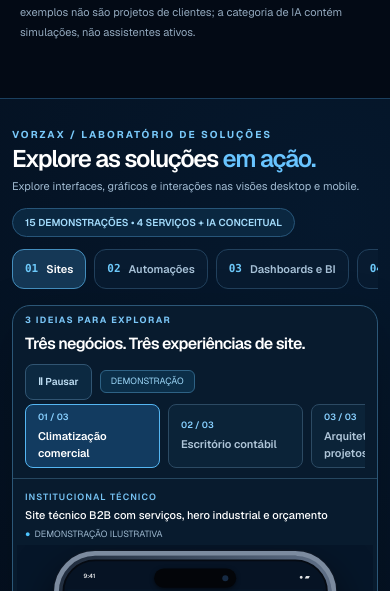
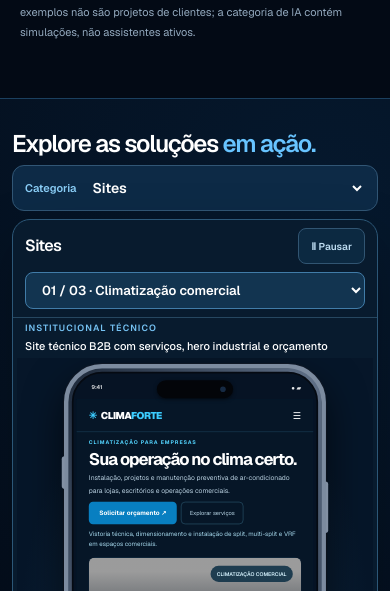
Before and after one commit to vorzax-tecnologia/vorzax-site, a Next.js app: page / in a window 390 px wide. Shown: the part 1906-2497 px from the top of the page. Built offline with nearby package versions, Linux system fonts and the light colour scheme; grey boxes are pictures that could not be loaded.

Commit message:
fix(laboratorio): reduzir chrome e menus mobile, aproximar as demos de tela cheia sem cortes

```diff
--- a/scripts/qa-laboratorio-visual.cjs
+++ b/scripts/qa-laboratorio-visual.cjs
@@ -59,13 +59,14 @@ fs.mkdirSync(output,{recursive:true});
    await page.getByRole("link",{name:"Ver demonstrações"}).click();
    await page.getByRole("button",{name:"Ⅱ Pausar"}).click();
    await page.getByRole("button",{name:"▯ Visão mobile"}).click();
-   const nav=page.getByRole("navigation",{name:"Categorias das demonstrações"});
-   const choices=page.getByRole("group",{name:"Escolher exemplo de solução"});
+   const nav=page.getByRole("combobox",{name:"Selecionar categoria das demonstrações"});
+   const choices=page.getByRole("combobox",{name:"Escolher demonstração"});
+   const keys=["sites","automacao","bi","sistemas","ia"];
    let standardScale=null, standardShell=null;
    for(let ci=0;ci<categories.length;ci++){
-    await nav.getByRole("button").nth(ci).click();
+    await nav.selectOption(keys[ci]);
     for(let vi=0;vi<3;vi++){
-     await choices.getByRole("button").nth(vi).click();
+     await choices.selectOption(String(vi));
      await page.waitForTimeout(220);
      const m=await page.evaluate(()=>{
       const frame=document.querySelector("[data-vx-stage-height]");
--- a/src/components/RichDemoScene.tsx
+++ b/src/components/RichDemoScene.tsx
@@ -34,7 +34,7 @@ export function RichDemoScene({
   const designWidth = mobile ? 456 : 1280;
   // All variants share the same design area. A taller variant may grow after
   // interaction, but the initial scale never varies between examples.
-  const designHeight = mobile ? 960 : 640;
+  const designHeight = mobile ? 960 : 560;
   const [metrics, setMetrics] = useState({
     viewportWidth: 0,
     viewportHeight: 0,
--- a/src/components/TechnologyInMotion.tsx
+++ b/src/components/TechnologyInMotion.tsx
@@ -45,7 +45,7 @@ export function TechnologyInMotion() {
      const available=height-chrome-anchorOffset-8;
      const ideal=device==="mobile" ? frame.clientWidth*988/468 : frame.clientWidth*680/1280;
      // On small screens the page can scroll; the preview itself always fits.
-     const fitted=window.innerWidth>=1024 ? Math.min(ideal,Math.max(320,available)) : Math.min(ideal,height*0.72);
+     const fitted=window.innerWidth>=1024 ? Math.min(ideal,Math.max(320,available)) : Math.min(ideal,height*0.67);
      setDesktopStageHeight(previous=>previous!==null&&Math.abs(previous-fitted)<1?previous:fitted);
    };
    const schedule=()=>{cancelAnimationFrame(raf);raf=requestAnimationFrame(measure);};
@@ -103,38 +103,40 @@ export function TechnologyInMotion() {
   window.addEventListener("keydown",dismiss);
   return()=>{document.body.style.overflow=previous;window.removeEventListener("keydown",dismiss);trigger?.focus();};
  },[expanded]);
- return <section ref={sectionRef} id="tecnologia-em-acao" aria-labelledby="vx-showcase-title" style={{scrollMarginTop: "72px"}} className="relative scroll-mt-16 lg:scroll-mt-0 border-y border-[#1b405f] bg-[#040e1c] py-7 sm:py-8 lg:py-4">
+ return <section ref={sectionRef} id="tecnologia-em-acao" aria-labelledby="vx-showcase-title" style={{scrollMarginTop: "0px"}} className="relative scroll-mt-16 lg:scroll-mt-0 border-y border-[#1b405f] bg-[#040e1c] py-7 sm:py-8 lg:py-4">
   <div className="pointer-events-none absolute inset-0 bg-[radial-gradient(circle_at_85%_10%,rgba(14,98,170,.12),transparent_58%)]" aria-hidden="true"/>
   <div className="relative mx-auto w-full max-w-[1680px] px-3 sm:px-5 lg:px-6 xl:px-8">
-   <div className="flex flex-wrap items-center justify-between gap-3">
+   <div className="flex flex-wrap items-center justify-between gap-2">
     <div className="min-w-0">
-      <p className="text-[10px] font-bold uppercase tracking-[.2em] text-[#79c9fa]">VORZAX / LABORATÓRIO DE SOLUÇÕES</p>
+      <p className="hidden text-[10px] font-bold uppercase tracking-[.2em] text-[#79c9fa] sm:block">VORZAX / LABORATÓRIO DE SOLUÇÕES</p>
       <h2 id="vx-showcase-title" className="mt-1 text-[clamp(1.5rem,2.4vw,2.35rem)] font-semibold leading-[1.1] tracking-[-.05em] text-white">Explore as soluções <span className="text-[#68c4ff]">em ação.</span></h2>
-      <p className="mt-1 text-[11px] leading-5 text-[#a1bbd2]">Explore interfaces, gráficos e interações nas visões desktop e mobile.</p>
+      <p className="mt-1 hidden text-[11px] leading-5 text-[#a1bbd2] lg:block">Explore interfaces, gráficos e interações nas visões desktop e mobile.</p>
     </div>
-    <span className="w-fit shrink-0 rounded-full border border-[#275579] bg-[#0a2740] px-3 py-1.5 text-[10px] font-semibold text-[#a3dbfb]">15 DEMONSTRAÇÕES • 4 SERVIÇOS + IA CONCEITUAL</span>
+    <span className="hidden w-fit shrink-0 rounded-full border border-[#275579] bg-[#0a2740] px-3 py-1.5 text-[10px] font-semibold text-[#a3dbfb] lg:inline-flex">15 DEMONSTRAÇÕES • 4 SERVIÇOS + IA CONCEITUAL</span>
    </div>
-   <div data-vx-lab-grid className="mt-3 grid gap-3 lg:mt-2 lg:grid-cols-[min(13vw,180px)_minmax(0,1fr)]">
-    <nav aria-label="Categorias das demonstrações" className="flex gap-2 overflow-x-auto pb-1 lg:flex-col lg:overflow-visible lg:pb-0">
+   <div className="mt-2 lg:hidden"><label className="flex items-center gap-3 rounded-xl border border-[#315675] bg-[#0d2a46] px-3 py-2"><span className="shrink-0 text-[11px] font-semibold text-[#8acdf6]">Categoria</span><select aria-label="Selecionar categoria das demonstrações" value={active} onChange={event=>select(event.target.value as Chapter)} className="min-w-0 flex-1 bg-transparent py-1 text-sm font-semibold text-white outline-none">{categories.map(c=><option key={c.id} value={c.id} className="bg-[#08233c]">{c.label}</option>)}</select></label></div>
+   <div data-vx-lab-grid className="mt-2 grid gap-3 lg:mt-2 lg:grid-cols-[min(13vw,180px)_minmax(0,1fr)]">
+    <nav aria-label="Categorias das demonstrações" className="hidden gap-2 lg:flex lg:flex-col">
       {categories.map(c=><button key={c.id} type="button" aria-pressed={active===c.id} onClick={()=>select(c.id)} className={`flex min-h-10 shrink-0 items-center gap-2 rounded-xl border px-3 py-2 text-left text-[11px] font-semibold transition-colors lg:w-full lg:py-3 ${active===c.id?"border-[#448ebd] bg-[#153856] text-white":"border-[#22415d] bg-[#081b30] text-[#a7c1d7] hover:border-[#3579a7] hover:text-white"}`}><span className="font-mono text-[#6dc9fa]">{c.number}</span>{c.label}</button>)}
       <p className="mt-2 hidden border-t border-[#24445e] pt-3 text-[10px] leading-5 text-[#9cb7cf] lg:block">Conceitos visuais ilustrativos.</p>
     </nav>
     <div className="flex min-w-0 flex-col overflow-hidden rounded-[18px] border border-[#2c5777] bg-[#081b2e] shadow-[0_20px_55px_rgba(0,0,0,.22)]">
       <div data-vx-lab-panel-top className="border-b border-[#264760] px-3 py-2 sm:px-4 lg:py-1.5">
         <div className="flex flex-wrap items-center justify-between gap-2">
-         <div className="min-w-0"><p className="text-[9px] font-bold uppercase tracking-[.16em] text-[#7bc7f8]">{demoCatalog[active].examples.length} IDEIAS PARA EXPLORAR</p>
-         <h3 className="mt-1 text-base font-semibold tracking-[-.04em] text-white sm:text-xl">{demoCatalog[active].title}</h3></div>
+         <div className="min-w-0"><p className="hidden text-[9px] font-bold uppercase tracking-[.16em] text-[#7bc7f8] sm:block">{demoCatalog[active].examples.length} IDEIAS PARA EXPLORAR</p>
+         <h3 className="text-base font-semibold tracking-[-.04em] text-white sm:mt-1 sm:text-lg"><span className="sm:hidden">{categories.find(c=>c.id===active)?.label}</span><span className="hidden sm:inline">{demoCatalog[active].title}</span></h3></div>
          <div className="flex flex-wrap items-center gap-2">
            <button type="button" onClick={()=>setPlaying(v=>!v)} aria-pressed={!playing} className="min-h-9 rounded-lg border border-[#315572] bg-[#0c2941] px-3 py-2 text-[10px] font-semibold text-[#bfdef3] hover:border-[#61b9ee]">{playing?"Ⅱ Pausar":"▶ Reproduzir"}</button>
-           <span className="rounded-md border border-[#2e6285] bg-[#0b2e48] px-2.5 py-1 text-[9px] text-[#9cd7f8]">DEMONSTRAÇÃO</span>
+           <span className="hidden rounded-md border border-[#2e6285] bg-[#0b2e48] px-2.5 py-1 text-[9px] text-[#9cd7f8] lg:inline-flex">DEMONSTRAÇÃO</span>
          </div>
         </div>
-        <div data-vx-lab-selector role="group" aria-label="Escolher exemplo de solução" className="mt-1 flex snap-x gap-2 overflow-x-auto pb-0.5">
+        <select aria-label="Escolher demonstração" value={variant} onChange={event=>{setVariant(Number(event.target.value));setStep(0)}} className="mt-2 w-full rounded-lg border border-[#417ca8] bg-[#123450] px-3 py-2 text-[13px] font-semibold text-white outline-none sm:hidden">{demoCatalog[active].examples.map((item,i)=><option key={item.name} value={i} className="bg-[#123450]">{`0${i+1} / 03 · ${item.name}`}</option>)}</select>
+        <div data-vx-lab-selector role="group" aria-label="Escolher exemplo de solução" className="mt-1 hidden snap-x gap-2 overflow-x-auto pb-0.5 sm:flex">
          {demoCatalog[active].examples.map((item,i)=><button type="button" key={item.name} aria-pressed={variant===i} onClick={()=>{setVariant(i);setStep(0)}} className={`min-w-[135px] flex-1 snap-start rounded-lg border px-3 py-1.5 text-left transition-colors ${variant===i?"border-[#55b6f2] bg-[#123b60] text-white":"border-[#2c4a63] bg-[#0b2338] text-[#afc5d8] hover:border-[#4687b5]"}`}><span className="block text-[9px] font-semibold text-[#88d0ff]">0{i+1} / 03</span><span className="mt-1 block text-[11px] font-semibold">{item.name}</span></button>)}
         </div>
       </div>
       <div data-vx-lab-content className="flex min-h-0 flex-1 flex-col px-1 pb-2 pt-1 sm:px-3">
-       <div data-vx-lab-label className="mb-1 flex flex-wrap items-center justify-between gap-1 px-2 sm:px-0"><div className="min-w-0"><span className="text-[9px] font-semibold uppercase tracking-[.12em] text-[#76c3f4]">{example.tag}</span><p className="text-[11px] font-medium text-white">{example.subtitle}</p></div><span className="text-[9px] text-[#9cb7ce]"><span className="mr-1 text-[#4dc5ff]">●</span>DEMONSTRAÇÃO ILUSTRATIVA</span></div>
+       <div data-vx-lab-label className="mb-1 flex flex-wrap items-center justify-between gap-1 px-2 sm:px-0"><div className="flex min-w-0 flex-wrap items-center gap-x-3 gap-y-0.5"><span className="shrink-0 text-[9px] font-semibold uppercase tracking-[.12em] text-[#76c3f4]">{example.tag}</span><p className="text-[11px] font-medium text-white">{example.subtitle}</p></div><span className="hidden text-[9px] text-[#9cb7ce] lg:inline"><span className="mr-1 text-[#4dc5ff]">●</span>DEMONSTRAÇÃO ILUSTRATIVA</span></div>
        <div ref={demoFrameRef} data-vx-lab-stage data-vx-stage-height={desktopStageHeight??"auto"} data-device={device}
         style={desktopStageHeight===null?undefined:{height:desktopStageHeight}}
         className={device==="mobile" ? "vx-lab-single-frame aspect-[468/988] w-full overflow-hidden bg-[#071525]" : "vx-lab-single-frame aspect-[1280/680] w-full overflow-hidden bg-[#071525]"}>
@@ -152,7 +154,7 @@ export function TechnologyInMotion() {
           <span className="text-[9px] text-[#88a6bb]">0{variant+1} / 03</span>
         </div>
        </div>
-       <p data-vx-lab-caption className="mt-0.5 text-[9px] leading-4 text-[#94b0c8]">Conceitos visuais ilustrativos.</p>
+       <p data-vx-lab-caption className="mt-0 text-[9px] leading-3 text-[#94b0c8]">Conceitos visuais ilustrativos.</p>
       </div>
     </div>
    </div>
```
